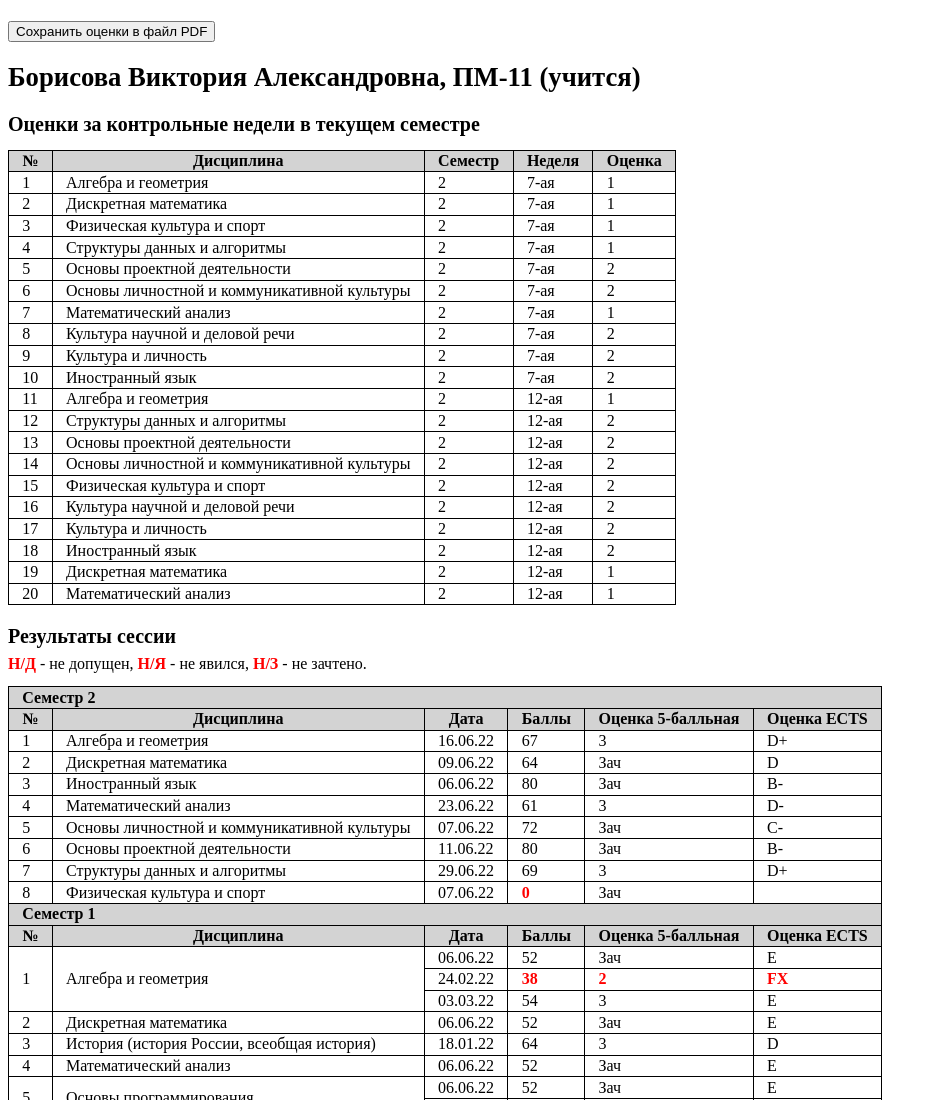
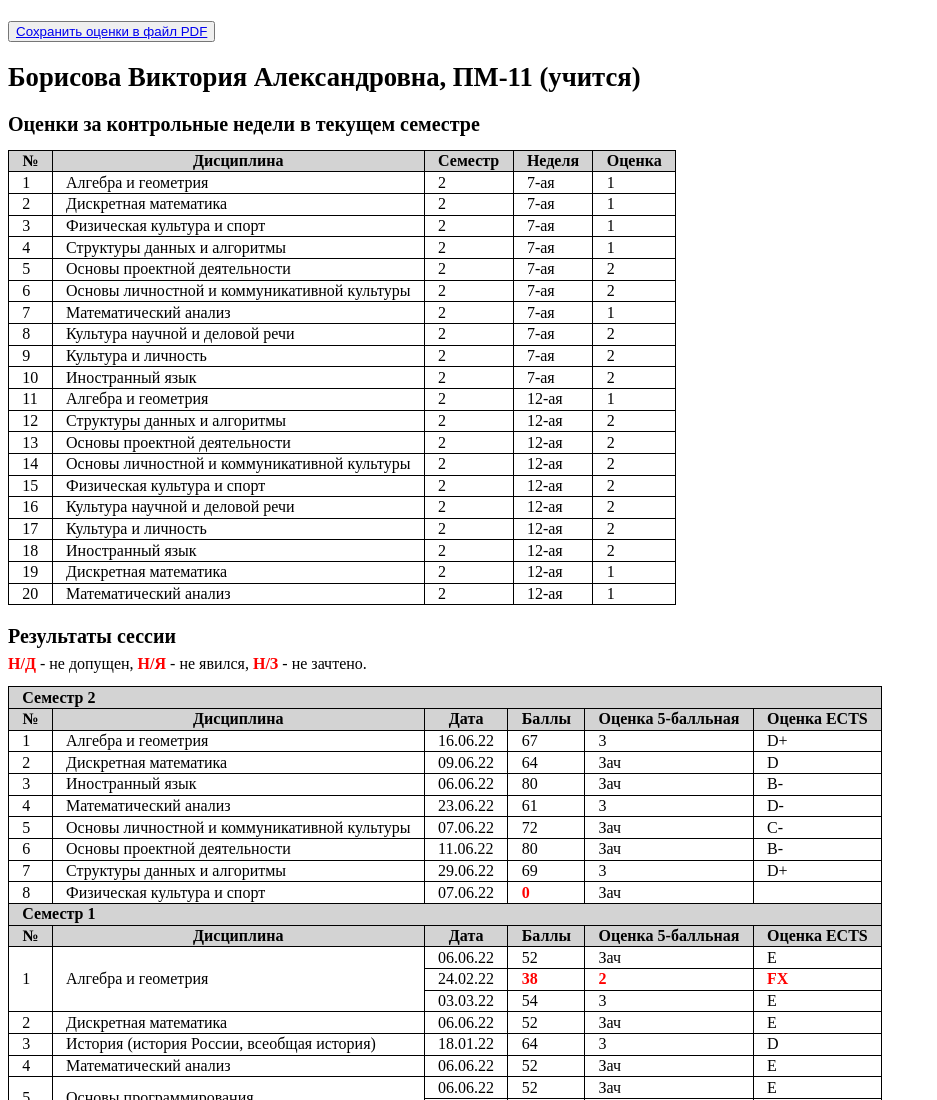
Before and after one commit to m769m/v.borisova.2021, a plain HTML site: page studies/stud_account/student_grades/609e1fdddc1d7a3ab57bd5fd45e6029bbcf28f75d1130b6ed19158a66ee25609e1fdddc1d7a3ab5.html in a window 1280 px wide. Shown: the top 1100 px of the page, without its empty margins (0-937 px from the left). Drawn offline with Linux system fonts and the light colour scheme.

Commit message:
Update 609e1fdddc1d7a3ab57bd5fd45e6029bbcf28f75d1130b6ed19158a66ee25609e1fdddc1d7a3ab5.html

```diff
--- a/studies/stud_account/student_grades/609e1fdddc1d7a3ab57bd5fd45e6029bbcf28f75d1130b6ed19158a66ee25609e1fdddc1d7a3ab5.html
+++ b/studies/stud_account/student_grades/609e1fdddc1d7a3ab57bd5fd45e6029bbcf28f75d1130b6ed19158a66ee25609e1fdddc1d7a3ab5.html
@@ -52,11 +52,10 @@
 </head>
 
 <body>
-    <button id="topdf" onclick="document.forms[&#39;get_grades&#39;].submit();" style="margin-top: 10pt">Сохранить
-        оценки в файл PDF</button>
-    <form
-        action="https://http://www.ciu-nstu.ru/studies/stud_account/student_grades/grades_borisova_viktoriya_aleksandrovna.pdf"
-        name="get_grades" method="GET">
+    <button id="topdf" style="margin-top: 10pt"><a href="grades_borisova_viktoriya_aleksandrovna.pdf"
+            download="grades_borisova_viktoriya_aleksandrovna">Сохранить
+            оценки в файл PDF</a></button>
+    <form>
         <input type="hidden" name="print_grades" value="1">
     </form>
     <div>
```
